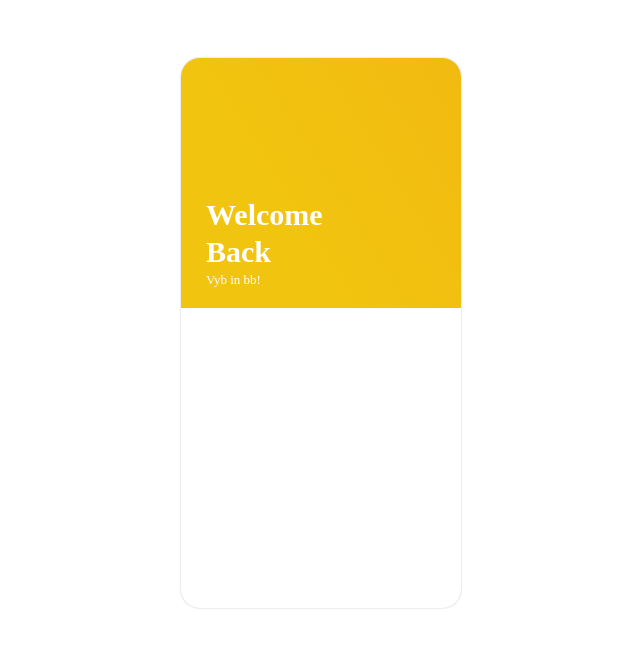
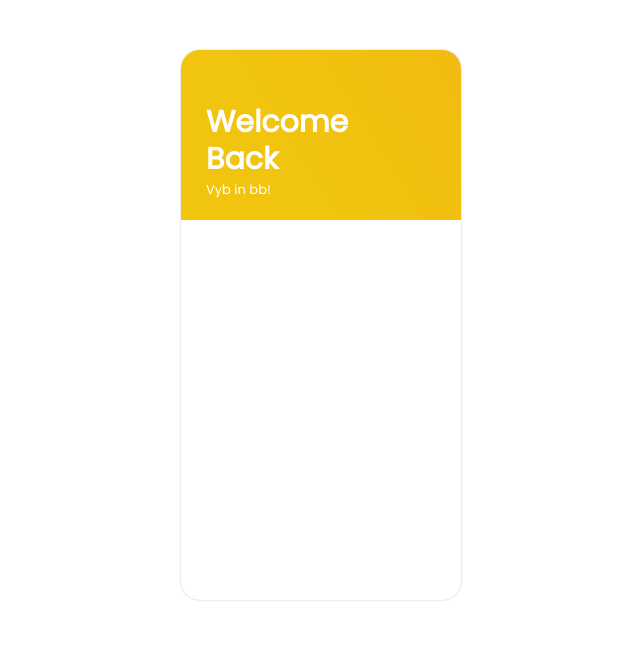
Before and after one commit to mmilett14/vyb-login, a React (Create React App) app: page / in a window 1280 px wide. Shown: the top 648 px of the page, without its empty margins (319-959 px from the left). Built offline with nearby package versions, Linux system fonts and the light colour scheme.

Commit message:
upload font and set box-sizing

```diff
--- a/src/index.css
+++ b/src/index.css
@@ -1,5 +1,7 @@
-@import url('https://fonts.googleapis.com/css?family=Poppins') /*Can't get font import to work */
+@import url('https://fonts.googleapis.com/css?family=Poppins');
 
+
+html,
 body {
   margin: 0;
   font-family: 'Poppins', -apple-system, BlinkMacSystemFont, 'Segoe UI', 'Roboto', 'Oxygen',
@@ -9,6 +11,10 @@ body {
   -moz-osx-font-smoothing: grayscale;
 }
 
+* {
+  box-sizing: border-box;
+}
+
 code {
   font-family: source-code-pro, Menlo, Monaco, Consolas, 'Courier New',
     monospace;
```
